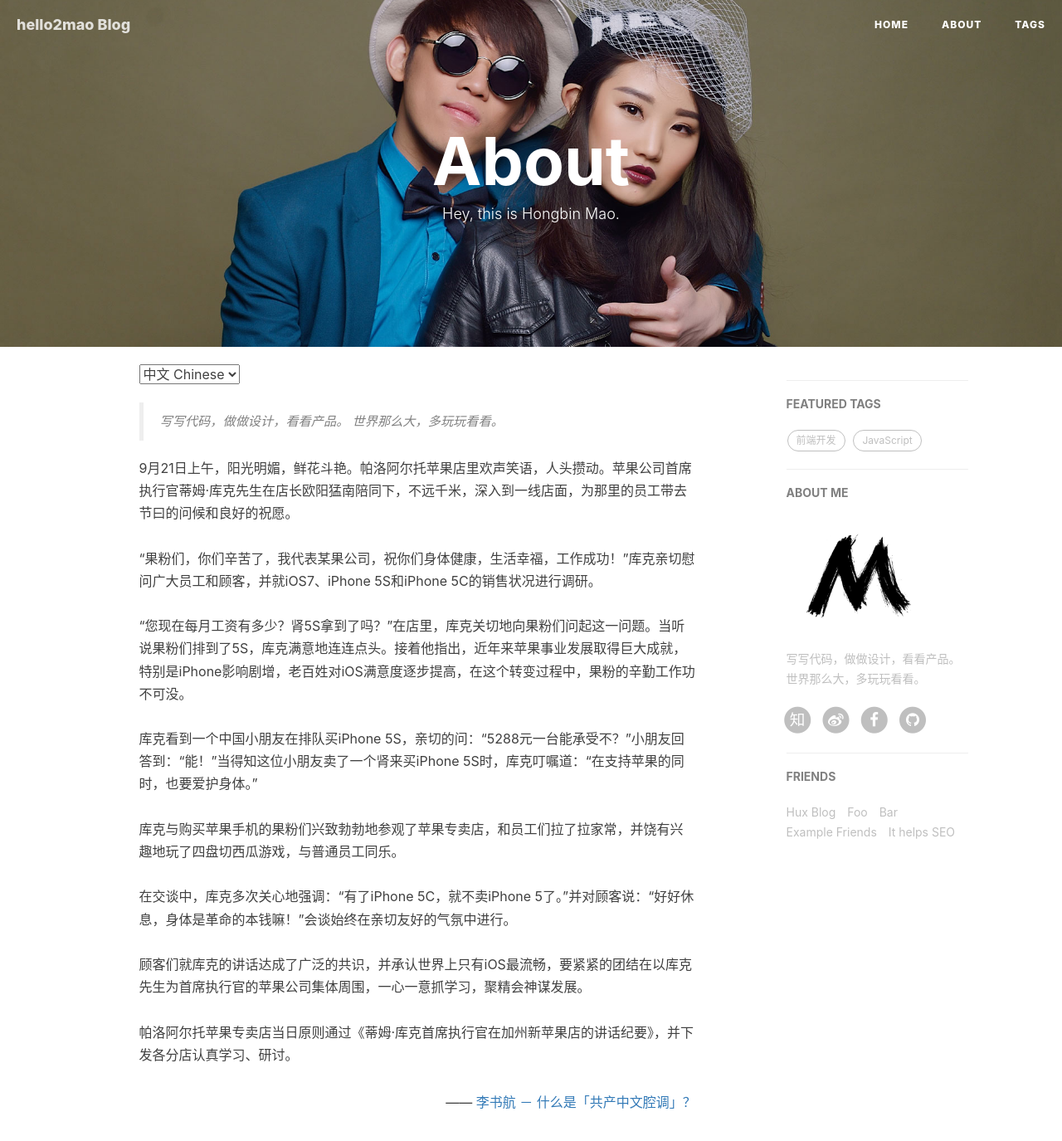
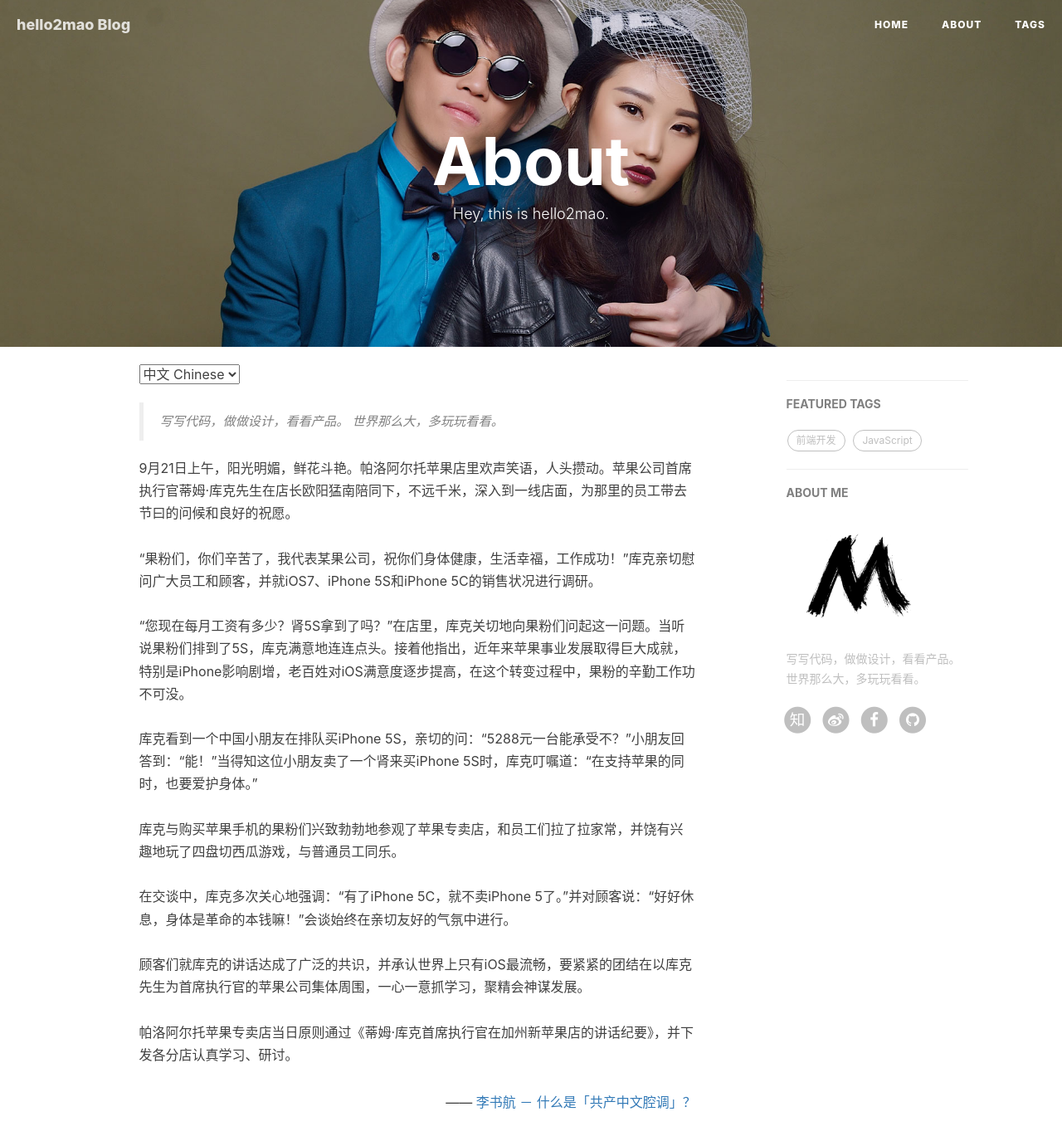
Before and after one commit to hello2mao/hello2mao.github.io, a Jekyll site: the page built from about.html, in a window 1280 px wide and 1400 px high. Shown: the top 1375 px of the window at 83% size. Built offline with Jekyll 4.4.1, drawn with Linux system fonts in a browser that asks for light colours; nearby versions of some CDN libraries; comment, search, counter and statistics services are not loaded.

Commit message:
Lazy push: 2019年 2月 3日 星期日 23时46分37秒 CST

```diff
--- a/_config.yml
+++ b/_config.yml
@@ -69,7 +69,7 @@ ga_domain: hello2mao.github.io
 # Sidebar settings
 sidebar: true                           # whether or not using Sidebar.
 sidebar-about-description: "写写代码，做做设计，看看产品。世界那么大，多玩玩看看。"
-sidebar-avatar: /img/avatar-hux.jpg      # use absolute URL, seeing it's used in both `/` and `/about/`
+sidebar-avatar: /img/avatar-hello2mao.jpg      # use absolute URL, seeing it's used in both `/` and `/about/`
 
 
 
@@ -80,21 +80,18 @@ featured-condition-size: 1              # A tag will be featured if the size of
 
 
 # Friends
-friends: [
-    {
-        title: "Hux Blog",
-        href: "http://huangxuan.me"
-    },{
-        title: "Foo",
-        href: "#"
-    },{
-        title: "Bar",
-        href: "#"
-    },{
-        title: "Example Friends",
-        href: "#"
-    },{
-        title: "It helps SEO",
-        href: "#"
-    }
-]
+# friends: [
+#     {
+#         title: "Foo",
+#         href: "#"
+#     },{
+#         title: "Bar",
+#         href: "#"
+#     },{
+#         title: "Example Friends",
+#         href: "#"
+#     },{
+#         title: "It helps SEO",
+#         href: "#"
+#     }
+# ]
--- a/about.html
+++ b/about.html
@@ -1,7 +1,7 @@
 ---
 layout: page
 title: "About"
-description: "Hey, this is Hongbin Mao."
+description: "Hey, this is hello2mao."
 header-img: "img/about-bg.jpg"
 ---
 
--- a/index.html
+++ b/index.html
@@ -1,6 +1,6 @@
 ---
 layout: page
-description: "Boilerplate of Hux Blog"
+description: "「 世界上有10种人，一种懂2进制，一种不懂2进制。 」"
 ---
 
 {% for post in paginator.posts %}
--- a/package.json
+++ b/package.json
@@ -1,8 +1,8 @@
 {
-    "name": "hello2mao-blog",
+    "name": "hello2mao Blog",
     "title": "Hongbin Mao's Blog",
     "version": "1.0.0",
-    "homepage": "http://hello2mao.github.io",
+    "homepage": "httpx://hello2mao.github.io",
     "author": "hello2mao",
     "devDependencies": {
         "grunt": "~0.4.5",
```
Also changed, not shown: README.md, img/avatar-hello2mao.jpg (renamed from img/avatar-hux.jpg).
